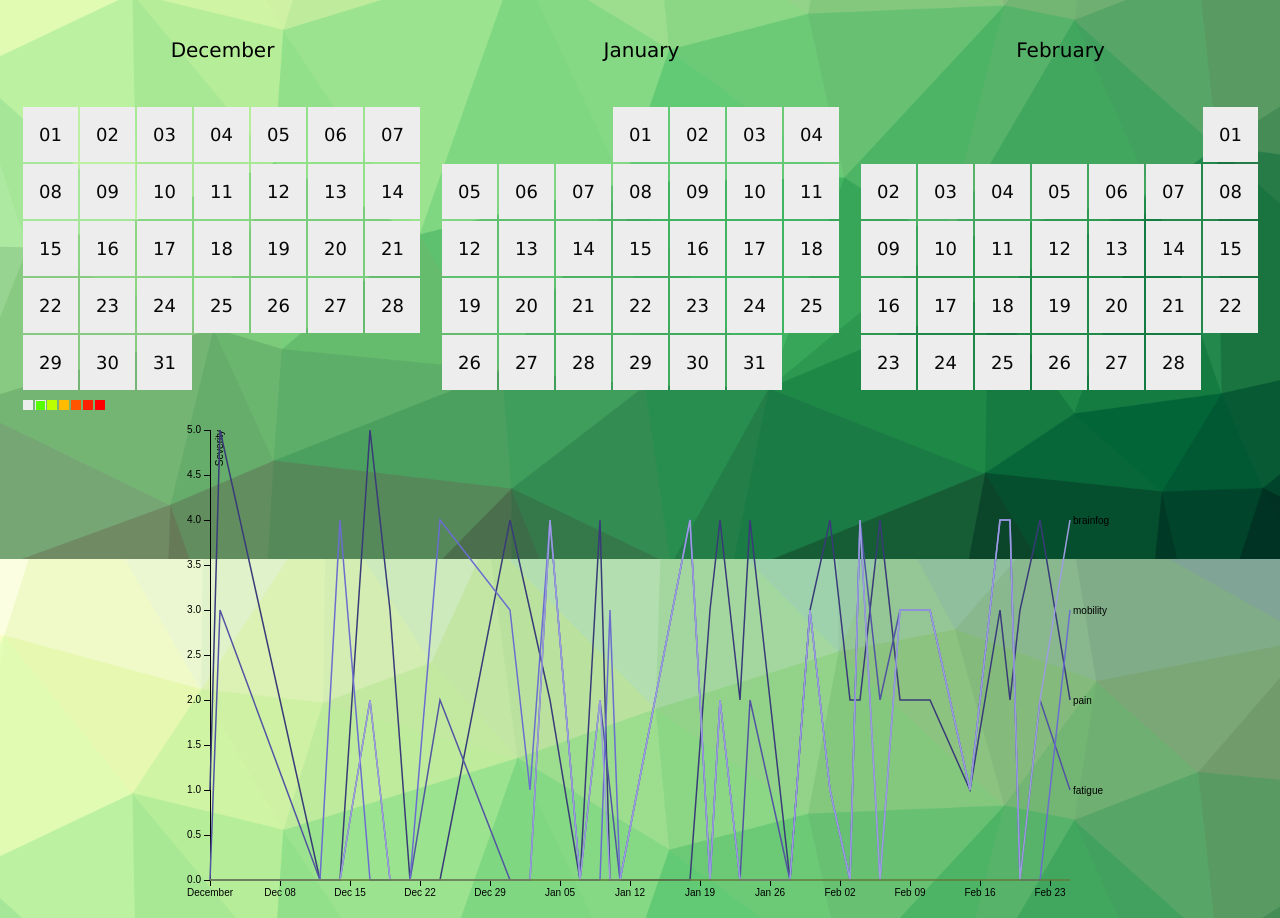
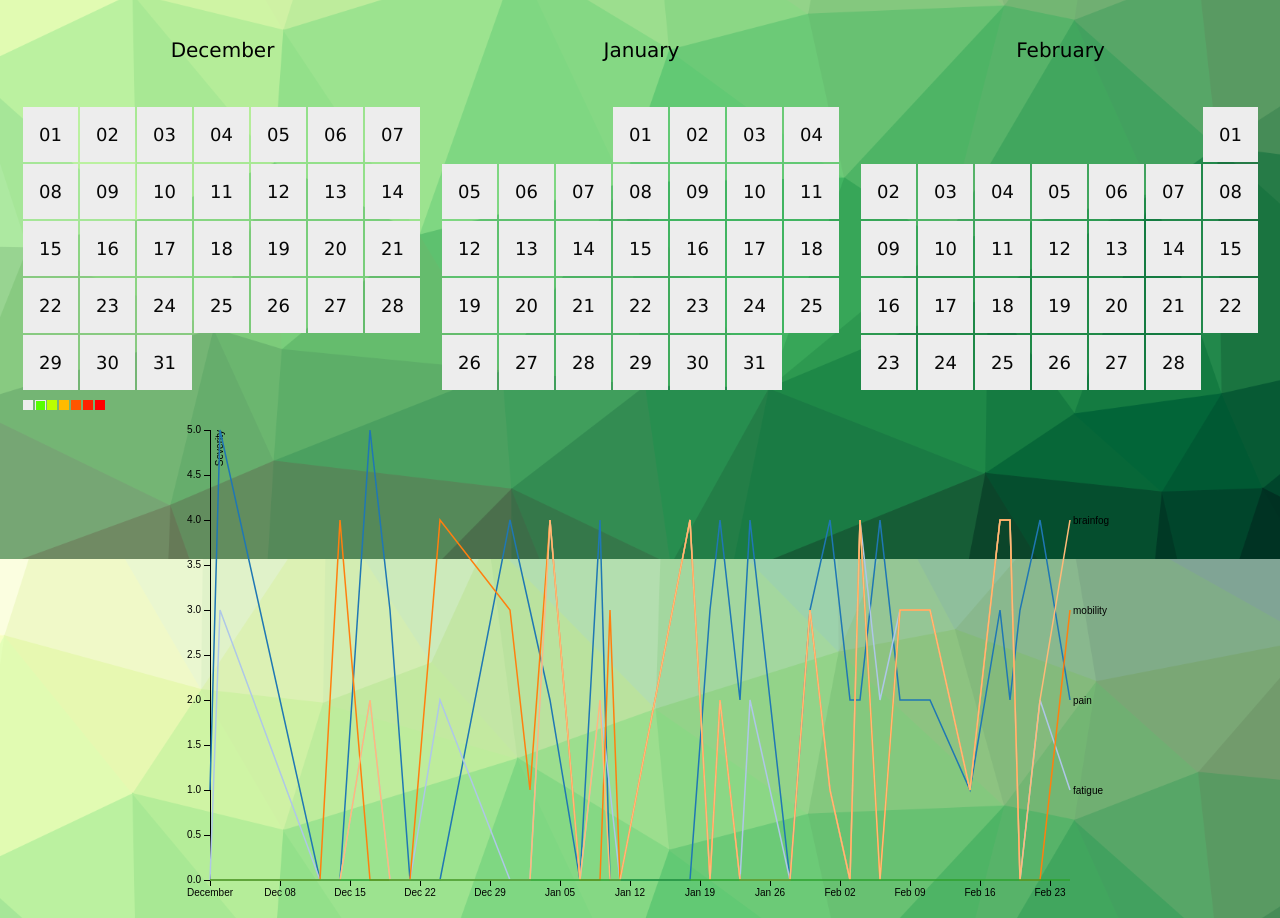
Before and after one commit to tapresle/tapresle.github.io, a plain HTML site: page index.html in a window 1280 px wide. Shown: the part 241-1159 px from the top of the page. Drawn offline with Linux system fonts and the light colour scheme.

Commit message:
Last attempt at using a default color scheme for lines

```diff
--- a/index.html
+++ b/index.html
@@ -145,7 +145,7 @@ var x = d3.time.scale()
 var y = d3.scale.linear()
     .range([height, 0]);
 
-var color = d3.scale.category20b();
+var color = d3.scale.category20();
 
 var xAxis = d3.svg.axis()
     .scale(x)
```
